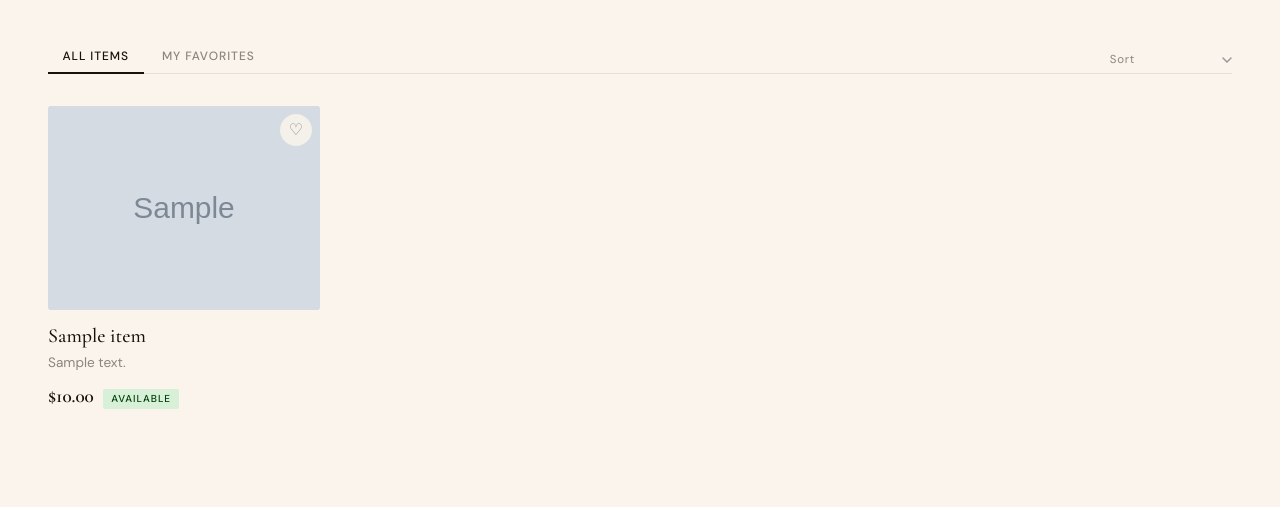
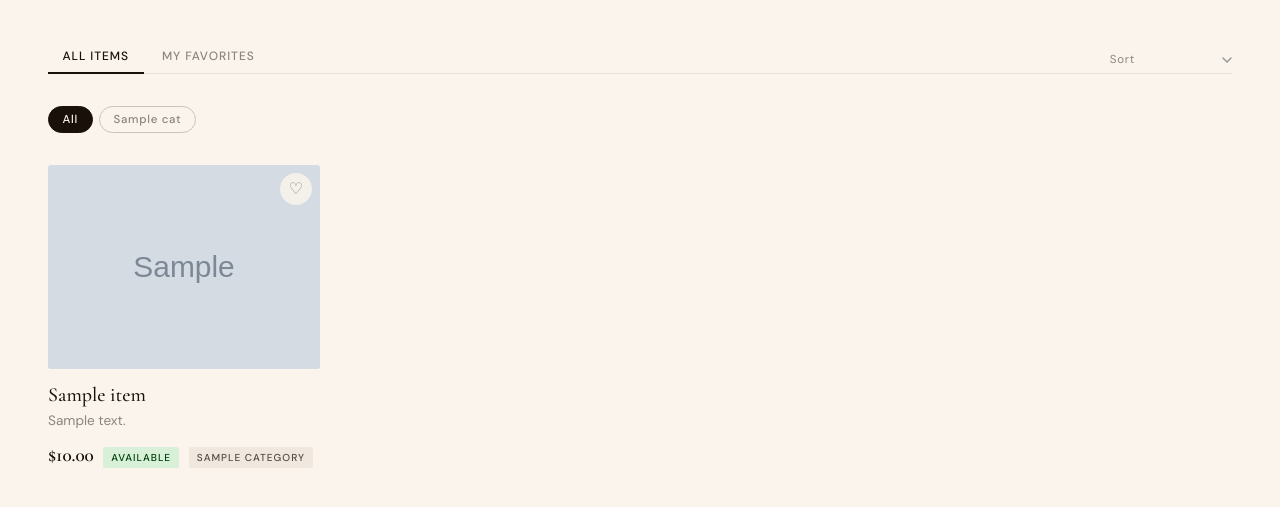
Before and after one commit to jasonmotylinski/sellout, a FastAPI app: template templates/catalog.html in a window 1280 px wide. Shown: the part 68-575 px from the top of the page. Run offline with FastAPI, Linux system fonts and the light colour scheme; the template is opened without the code that fills it: most values are stand-ins (such as "Sample title", 1, 10 or a date in 2020); grey boxes marked "Sample" are stand-in pictures.

Commit message:
feature: categories

```diff
--- a/main.py
+++ b/main.py
@@ -93,10 +93,13 @@ async def _save_image(upload: UploadFile, dest: Path, ext: str):
 
 # ── API ─────────────────────────────────────────
 
+CATEGORIES = ["Bedroom", "Living Room", "Office", "Tools", "Outdoor", "Electronics", "Other"]
+
 class ItemPatch(BaseModel):
     title: str | None = None
     description: str | None = None
     price: float | None = None
+    category: str | None = None
 
 
 @app.get("/api/items")
@@ -125,6 +128,7 @@ def api_update_item(item_id: int, patch: ItemPatch, _=Depends(require_api_key)):
         description=patch.description if patch.description is not None else item["description"],
         price=patch.price if patch.price is not None else item["price"],
         status=item["status"],
+        category=patch.category if patch.category is not None else item["category"],
     )
     return dict(database.get_item(item_id))
 
@@ -155,6 +159,7 @@ def api_rotate_image(item_id: int, image_id: int, degrees: int = 90, _=Depends(r
 def public_catalog(request: Request):
     return templates.TemplateResponse(request, "catalog.html", {
         "items_with_images": _items_with_images(),
+        "categories": CATEGORIES,
     })
 
 
@@ -183,6 +188,7 @@ def new_item_form(request: Request, _=Depends(require_admin)):
     return templates.TemplateResponse(request, "item_form.html", {
         "item": None,
         "images": [],
+        "categories": CATEGORIES,
     })
 
 
@@ -192,10 +198,11 @@ async def create_item(
     description: str = Form(""),
     price: float = Form(...),
     status: Literal["available", "sold"] = Form("available"),
+    category: str = Form(""),
     images: List[UploadFile] = File(default=[]),
     _=Depends(require_admin),
 ):
-    item_id = database.create_item(title=title, description=description, price=price, status=status)
+    item_id = database.create_item(title=title, description=description, price=price, status=status, category=category)
     for i, image in enumerate(images):
         if image.filename:
             ext = Path(image.filename).suffix.lower()
@@ -216,6 +223,7 @@ def edit_item_form(item_id: int, request: Request, _=Depends(require_admin)):
     return templates.TemplateResponse(request, "item_form.html", {
         "item": item,
         "images": images,
+        "categories": CATEGORIES,
     })
 
 
@@ -226,12 +234,13 @@ async def update_item(
     description: str = Form(""),
     price: float = Form(...),
     status: Literal["available", "sold"] = Form("available"),
+    category: str = Form(""),
     images: List[UploadFile] = File(default=[]),
     _=Depends(require_admin),
 ):
     if database.get_item(item_id) is None:
         raise HTTPException(status_code=404)
-    database.update_item(item_id, title=title, description=description, price=price, status=status)
+    database.update_item(item_id, title=title, description=description, price=price, status=status, category=category)
     existing_count = len(database.get_images(item_id))
     for i, image in enumerate(images):
         if image.filename:
--- a/templates/base.html
+++ b/templates/base.html
@@ -257,6 +257,33 @@
       padding: 4rem 0;
       color: var(--muted);
       font-size: 0.9rem;
+    }
+
+    /* ── Category pills ─────────────────────────── */
+    .category-bar {
+      display: flex;
+      flex-wrap: wrap;
+      gap: 0.4rem;
+      margin-bottom: 2rem;
+    }
+    .category-pill {
+      background: none;
+      border: 1px solid var(--border-mid);
+      border-radius: 2rem;
+      padding: 0.3rem 0.85rem;
+      font-family: 'DM Sans', sans-serif;
+      font-size: 0.72rem;
+      font-weight: 500;
+      letter-spacing: 0.06em;
+      color: var(--muted);
+      cursor: pointer;
+      transition: all 0.15s;
+    }
+    .category-pill:hover { color: var(--espresso); border-color: var(--espresso); }
+    .category-pill--active {
+      background: var(--espresso);
+      border-color: var(--espresso);
+      color: var(--cream);
     }
 
     /* ── Buttons ────────────────────────────────── */
--- a/templates/catalog.html
+++ b/templates/catalog.html
@@ -21,12 +21,20 @@
   </select>
 </div>
 
+<div class="category-bar" id="categoryBar">
+  <button class="category-pill category-pill--active" data-category="">All</button>
+  {% for cat in categories %}
+  <button class="category-pill" data-category="{{ cat }}">{{ cat }}</button>
+  {% endfor %}
+</div>
+
 <div class="item-grid" id="itemGrid">
 {% for item, images in items_with_images %}
 <a href="/items/{{ item.id }}" class="item-card-link"
    aria-label="{{ item.title }}"
    data-price="{{ item.price }}"
-   data-title="{{ item.title | lower }}">
+   data-title="{{ item.title | lower }}"
+   data-category="{{ item.category }}">
 <article class="item-card{% if item.status == 'sold' %} item-card--sold{% endif %}">
   <div class="item-card__img">
     {% if images %}
@@ -41,6 +49,7 @@
   <div class="item-card__footer">
     <span class="price">${{ "%.2f"|format(item.price) }}</span>
     <span class="badge badge--{{ item.status }}">{{ item.status }}</span>
+    {% if item.category %}<span class="badge" style="background:var(--cream-alt);color:var(--mid)">{{ item.category }}</span>{% endif %}
   </div>
 </article>
 </a>
@@ -51,6 +60,10 @@
   <p>No saved items yet — heart the ones you like.</p>
 </div>
 
+<div class="filter-empty" id="categoryEmpty" style="display:none">
+  <p>No items in this category.</p>
+</div>
+
 {% endif %}
 
 <script>
@@ -59,6 +72,7 @@
   var grid = document.getElementById('itemGrid');
   var showingFavs = false;
   var currentSort = 'default';
+  var selectedCategory = '';
 
   function getFavs() {
     try { return JSON.parse(localStorage.getItem(KEY)) || []; }
@@ -91,21 +105,27 @@
     var favs = getFavs();
     var cards = getCards();
 
-    // Sort into correct order in DOM
-    var sorted = sortCards(cards, currentSort);
-    sorted.forEach(function (card) { grid.appendChild(card); });
+    // Sort
+    sortCards(cards, currentSort).forEach(function (card) { grid.appendChild(card); });
 
-    // Apply filter visibility
-    var anyVisible = false;
+    // Filter
+    var anyFavVisible = false;
+    var anyCatVisible = false;
+
     getCards().forEach(function (card) {
       var id = parseInt(card.querySelector('.heart-btn').dataset.id);
-      var show = !showingFavs || favs.indexOf(id) !== -1;
+      var cat = card.dataset.category;
+      var favOk = !showingFavs || favs.indexOf(id) !== -1;
+      var catOk = !selectedCategory || cat === selectedCategory;
+      var show = favOk && catOk;
       card.style.display = show ? '' : 'none';
-      if (show) anyVisible = true;
+      if (show) { anyFavVisible = true; anyCatVisible = true; }
     });
 
     document.getElementById('favsEmpty').style.display =
-      (showingFavs && !anyVisible) ? '' : 'none';
+      (showingFavs && !anyFavVisible) ? '' : 'none';
+    document.getElementById('categoryEmpty').style.display =
+      (selectedCategory && !anyCatVisible) ? '' : 'none';
   }
 
   // Init hearts
@@ -129,7 +149,7 @@
     });
   });
 
-  // Tab switching
+  // Favorites tabs
   var tabAll  = document.getElementById('tabAll');
   var tabFavs = document.getElementById('tabFavs');
 
@@ -158,6 +178,17 @@
     currentSort = this.value;
     render();
   });
+
+  // Category pills
+  document.querySelectorAll('.category-pill').forEach(function (pill) {
+    pill.addEventListener('click', function () {
+      selectedCategory = pill.dataset.category;
+      document.querySelectorAll('.category-pill').forEach(function (p) {
+        p.classList.toggle('category-pill--active', p === pill);
+      });
+      render();
+    });
+  });
 }());
 </script>
 {% endblock %}
```
Also changed, not shown: database.py (+11 -6 lines), templates/item_form.html (+9 -0 lines).
